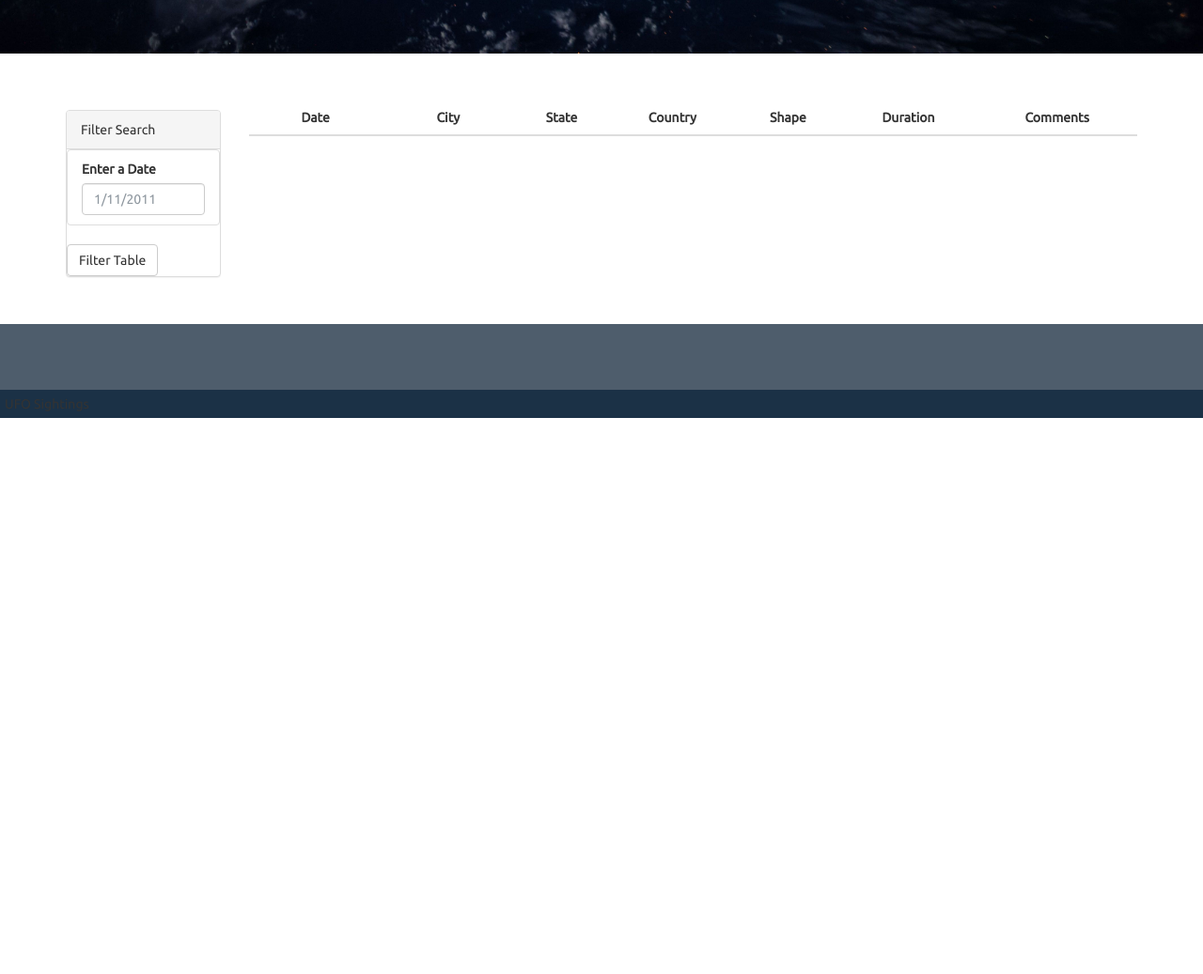
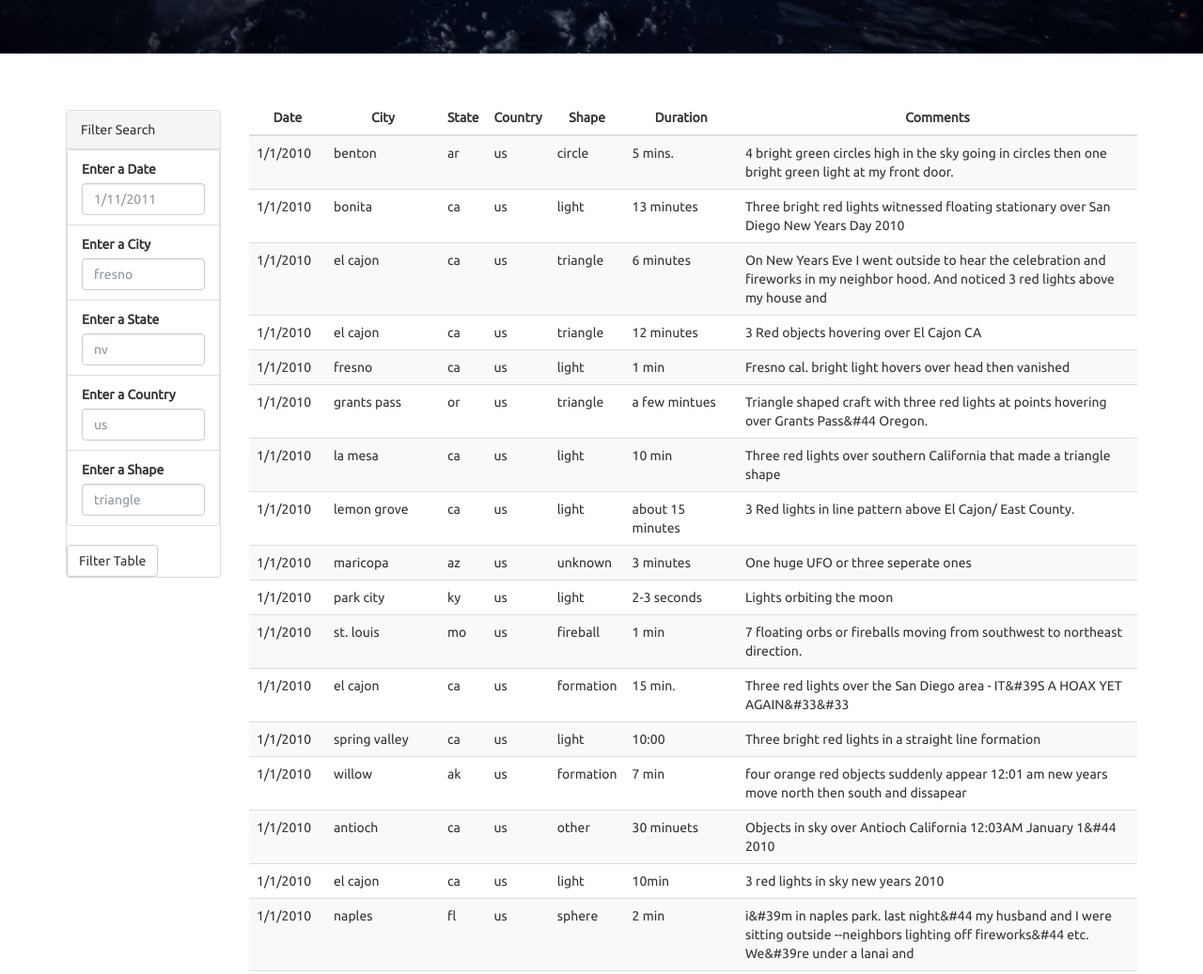
Before and after one commit to newbeadwork/UFO_webpage_JavaScript, a plain HTML site: page UFO-level-2/index.html in a window 1280 px wide. Shown: the part 555-1592 px from the top of the page at 94% size. Before the commit the page ends 1000 px from the top, so only its background shows below. Drawn offline with nearby package versions, Linux system fonts and the light colour scheme.

Commit message:
Draft for 2 part

```diff
--- a/UFO-level-1/static/js/app.js
+++ b/UFO-level-1/static/js/app.js
@@ -35,14 +35,14 @@ function checkIng() {
   // Get the value property of the input element
   var inputValue = inputElement.property("value");
 
-  console.log(inputValue);
+
 
   tbody.html("");
 
   var filteredData = tableData.filter(sighting => sighting.datetime === inputValue);
 
   filteredData.forEach(appendTable);
-  console.log(filteredData);
+
 
 
 }
--- a/UFO-level-2/index.html
+++ b/UFO-level-2/index.html
@@ -39,6 +39,22 @@
                         <label for="date">Enter a Date</label>
                         <input class="form-control" id="datetime" type="text" placeholder="1/11/2011">
                       </li>
+                      <li class="filter list-group-item">
+                        <label for="city">Enter a City</label>
+                        <input class="form-control" id="city" type="text" placeholder="fresno">
+                      </li>
+                      <li class="filter list-group-item">
+                        <label for="state">Enter a State</label>
+                        <input class="form-control" id="state" type="text" placeholder="nv">
+                      </li>
+                      <li class="filter list-group-item">
+                        <label for="country">Enter a Country</label>
+                        <input class="form-control" id="country" type="text" placeholder="us">
+                      </li>
+                      <li class="filter list-group-item">
+                        <label for="shape">Enter a Shape</label>
+                        <input class="form-control" id="shape" type="text" placeholder="triangle">
+                      </li>
                     </ul>
                   </div>
                   <button id="filter-btn" type="button" class="btn btn-default">Filter Table</button>
--- a/UFO-level-2/static/js/app.js
+++ b/UFO-level-2/static/js/app.js
@@ -2,3 +2,46 @@
 var tableData = data;
 
 // YOUR CODE HERE!
+var tbody = d3.select("tbody");
+
+function appendTable(sightingUFO) {
+    row = tbody.append("tr");
+    Object.entries(sightingUFO).forEach(function([key, value]) {
+        row.append("td").text(value);
+    })
+}
+
+tableData.forEach(appendTable);
+
+var button = d3.select("#filter-btn");
+
+// Select the form
+var form = d3.select(".form-group");
+
+// Create event handlers
+button.on("click", checkIng);
+form.on("submit", checkIng);
+
+// Complete the event handler function for the form
+function checkIng() {
+
+  // Prevent the page from refreshing
+  d3.event.preventDefault();
+
+  // Select the input element and get the raw HTML node
+  var inputElement = d3.select("#datetime");
+
+  // Get the value property of the input element
+  var inputValue = inputElement.property("value");
+
+
+
+  tbody.html("");
+
+  var filteredData = tableData.filter(sighting => sighting.datetime === inputValue);
+
+  filteredData.forEach(appendTable);
+
+
+
+}
```
